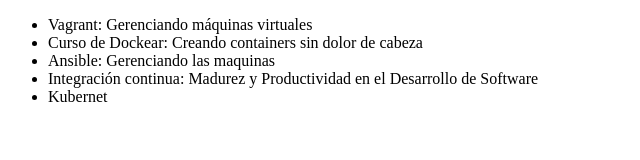
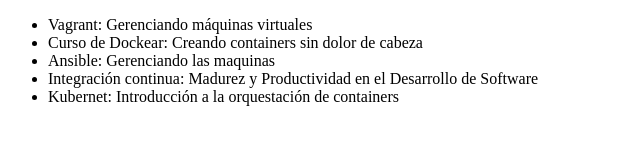
Before and after one commit to SABRIS13/Git_Github, a plain HTML site: page index.html in a window 1280 px wide. Shown: the whole page, without its empty margins (0-640 px from the left). Drawn offline with Linux system fonts and the light colour scheme.

Commit message:
Modificando el nombre del curso kubernetes

```diff
--- a/index.html
+++ b/index.html
@@ -10,7 +10,7 @@
          <li> Curso de Dockear: Creando containers sin dolor de cabeza </li>
          <li> Ansible: Gerenciando las maquinas </li>
          <li> Integración continua: Madurez y Productividad en el Desarrollo de Software </li>
-         <li> Kubernet </li>
+         <li> Kubernet: Introducción a la orquestación de containers </li>
      </ul>
 </body>
 </html>
```
